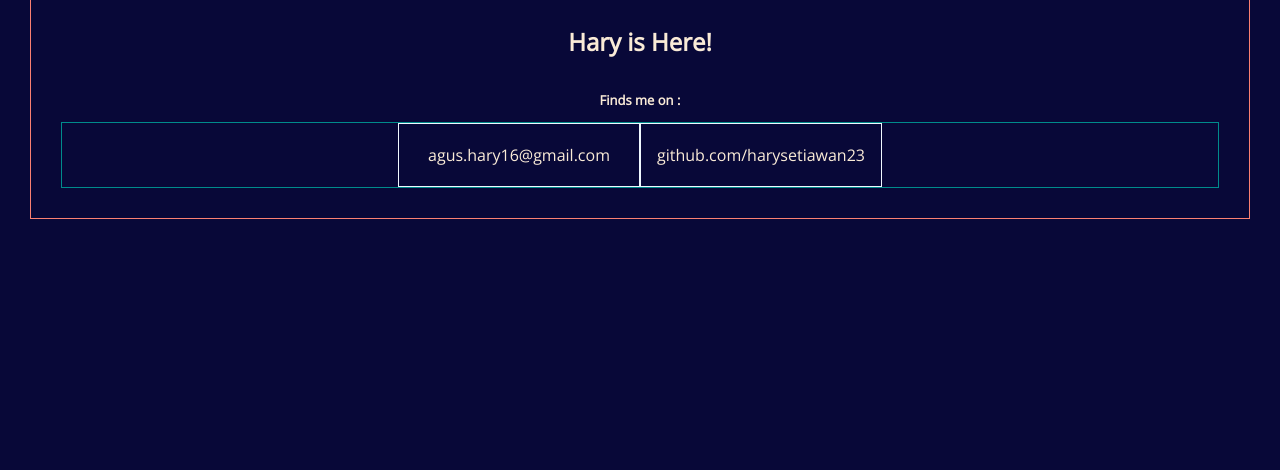
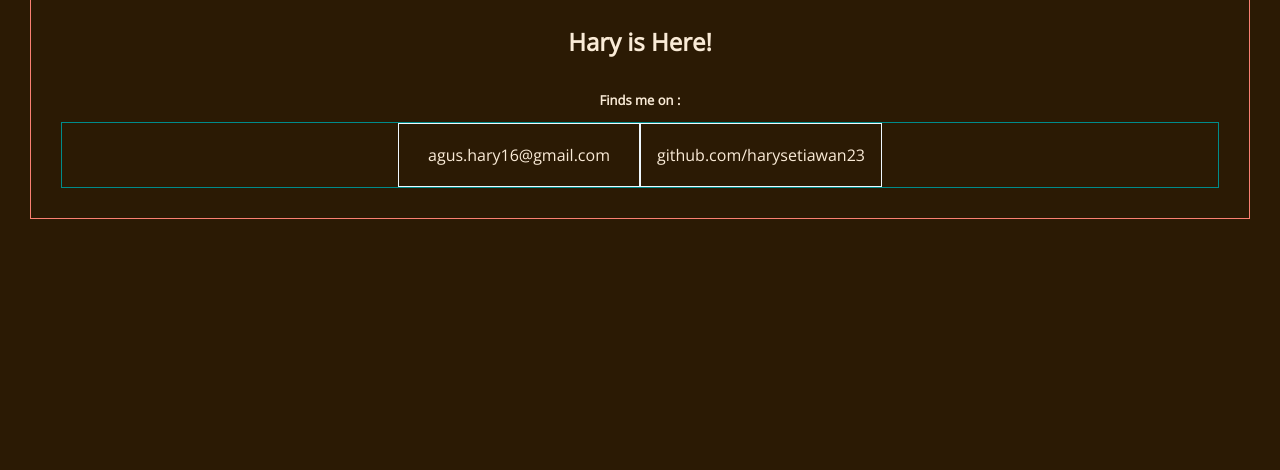
Before and after one commit to harysetiawan23/harysetiawan23.github.io, a website: page index.html in a window 1280 px wide. Shown: the part 330-800 px from the top of the page. Drawn offline with nearby package versions, Linux system fonts and the light colour scheme.

Commit message:
Feature/styling (#3) (#4)
* fix(ci) update release branches

* feat(ci): add testing every push and pr

* fix(ci): update actions version

* feat(add): auto generate changelog

```diff
--- a/package.json
+++ b/package.json
@@ -8,6 +8,7 @@
     ]
   },
   "devDependencies": {
+    "@semantic-release/changelog": "^6.0.3",
     "@semantic-release/commit-analyzer": "^10.0.1",
     "@semantic-release/git": "^10.0.1",
     "@semantic-release/github": "^9.0.4",
--- a/resources/assets/css/style.css
+++ b/resources/assets/css/style.css
@@ -1,6 +1,6 @@
 html,
 body {
-  background-color: #080838;
+  background-color: #2b1a04;
   height: 100%;
   margin: 0;
   padding: 0;
```
Also changed, not shown: .releaserc.json, docs/CHANGELOG.md (added), 2 other files.
